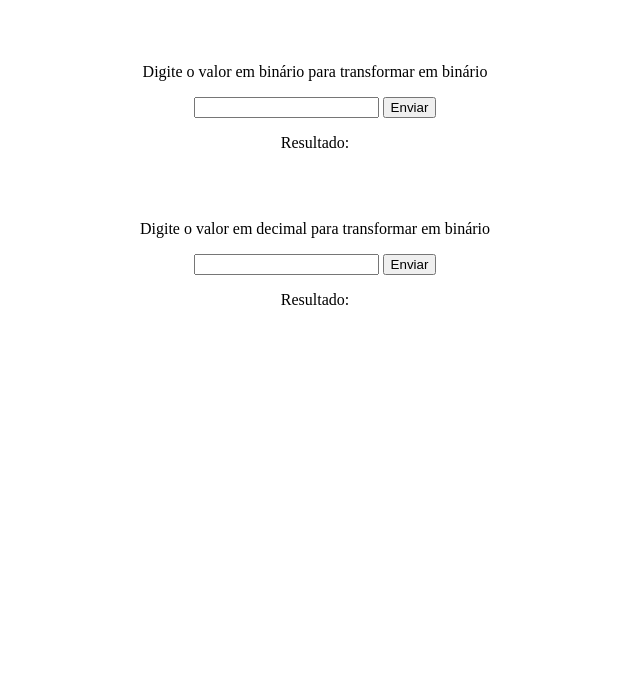
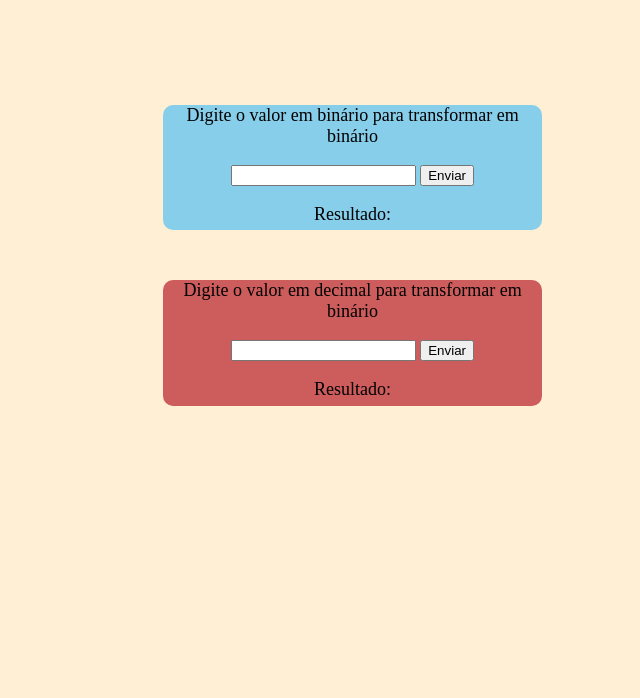
Before and after one commit to Filipe-uefs/Projetos-Simples---JavaScript, a plain HTML site: page index.html in a window 1280 px wide. Shown: the part 102-800 px from the top of the page, without its empty margins (325-965 px from the left). Drawn offline with Linux system fonts and the light colour scheme.

Commit message:
add style for the css

```diff
--- a/index.html
+++ b/index.html
@@ -7,14 +7,18 @@
     <body>
         <h1>Conversão de números binários</h1>
         <div class="mae">
-            <p>Digite o valor em binário para transformar em binário</p>
-            <input type="text" id="binario" >
-            <button type="submit" onclick="myFunction()">Enviar</button>
-            <p id="resulBinario">Resultado: </p><br><br>
-            <p>Digite o valor em decimal para transformar em binário</p>
-            <input type="text" id="decimal" >
-            <button type="submit" onclick="myFunction2()">Enviar</button>
-            <p id="resultDecimal">Resultado: </p>
+            <div class="div-binario">
+                <p class="text">Digite o valor em binário para transformar em binário</p>
+                <input type="text" id="binario" >
+                <button type="submit" onclick="myFunction()">Enviar</button>
+                <p id="resulBinario" class="text">Resultado: </p><br><br>
+            </div>
+            <div class="div-decimal">
+                <p class="text">Digite o valor em decimal para transformar em binário</p>
+                <input type="text" id="decimal" >
+                <button type="submit" onclick="myFunction2()">Enviar</button>
+                <p id="resultDecimal" class="text">Resultado: </p>
+            </div>
         </div>
     </body>
     <script>
@@ -52,7 +56,8 @@
                     }
                 }
             }
-            console.log(resultado);
+            var resultFinal = document.getElementById("resultDecimal");
+            resultFinal.innerText = "Resultado: " + resultado;
         }
     </script>
 </html>
--- a/main.css
+++ b/main.css
@@ -1,8 +1,33 @@
+body{
+	background-color:PapayaWhip;
+}
 h1 {
+	margin-top: 50px;
     text-align:center;
 }
 
 .mae{
-    margin-top:120;
+    margin-top:120px;
     text-align: center;
 }
+
+.div-binario{
+	background-color:SkyBlue;
+	margin-left:480px;
+	width:30%;
+	height:16%;
+	border-radius: 10px;
+}
+
+.div-decimal{
+	margin-top:50px;
+	background-color:IndianRed;
+	margin-left:480px;
+	width:30%;
+	height:16%;
+	border-radius: 10px;
+}
+
+.text{
+	font-size:18px;
+}
```
